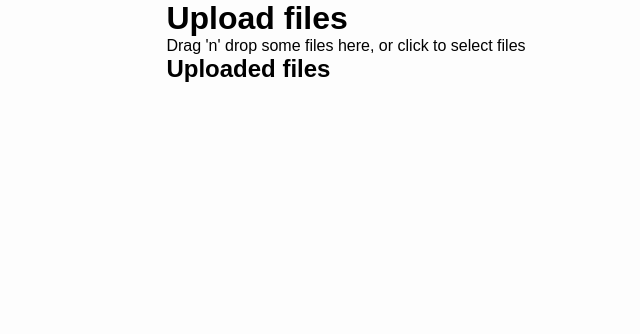
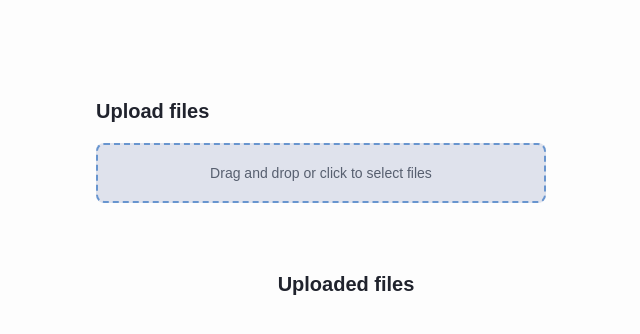
Before and after one commit to tigerabrodi/file-uploader-xstate, a React (Vite) app: page / in a window 1280 px wide. Shown: the top 334 px of the page, without its empty margins (294-934 px from the left). Built offline with nearby package versions, Linux system fonts and the light colour scheme.

Commit message:
refactor: rewrite to css modules

```diff
--- /dev/null
+++ b/src/App.module.css
@@ -0,0 +1,119 @@
+main {
+	width: 100%;
+	height: 100%;
+	display: flex;
+	flex-direction: column;
+	align-items: center;
+}
+
+.dragContainer {
+	display: flex;
+	flex-direction: column;
+	row-gap: 20px;
+	margin-top: 100px;
+
+	h1 {
+		font-size: calc(1rem * 20 / 16);
+		color: var(--colors-neutral--900);
+		font-weight: 700;
+	}
+}
+
+.dropzone {
+	border: 2px dashed var(--colors-primary--500);
+	border-radius: 8px;
+	padding: 20px;
+	display: flex;
+	flex-direction: column;
+	align-items: center;
+	justify-content: center;
+	text-align: center;
+	background-color: var(--colors-neutral--400);
+	transition: border-color 0.2s ease-in-out;
+	max-width: 90%;
+	width: 500px;
+
+	&:hover {
+		border-color: var(--colors-primary--700);
+	}
+
+	p {
+		font-size: calc(1rem * 14 / 16);
+		color: var(--colors-neutral--800);
+	}
+}
+
+.uploadedFilesContainer {
+	display: flex;
+	flex-direction: column;
+	align-items: center;
+	margin-top: 70px;
+	row-gap: 18px;
+
+	h2 {
+		font-size: calc(1rem * 20 / 16);
+		color: var(--colors-neutral--900);
+		font-weight: 700;
+	}
+}
+
+.uploadedFilesList {
+	display: flex;
+	list-style: none;
+	flex-direction: column;
+	row-gap: 16px;
+	width: 600px;
+}
+
+.uploadedFilesListItem {
+	display: flex;
+	align-items: center;
+	column-gap: 8px;
+	width: 100%;
+	padding: 16px;
+	border: 2px solid var(--colors-primary--500);
+	border-radius: 5px;
+}
+
+.fileIcon {
+	width: 34px;
+	path {
+		stroke: var(--colors-primary--900);
+	}
+}
+
+.uploadedFilesListItemContent {
+	display: flex;
+	flex-direction: column;
+	row-gap: 8px;
+}
+
+.uploadedFilesListItemName {
+	font-size: calc(1rem * 14 / 16);
+	color: var(--colors-primary--900);
+	font-weight: 700;
+}
+
+.uploadedFilesListItemProgress {
+	font-size: calc(1rem * 12 / 16);
+	color: var(--colors-primary--600);
+}
+
+.closeButton {
+	margin-left: auto;
+	border-radius: 100%;
+	border: 2px solid var(--colors-danger--500);
+
+		    width: 26px;
+    height: 26px;
+    display: flex;
+    align-items: center;
+    justify-content: center;
+
+	svg {
+		width:  16px;
+		path {
+			fill: var(--colors-danger--600);
+		}
+	}
+}
--- a/src/App.tsx
+++ b/src/App.tsx
@@ -2,6 +2,7 @@ import { useMachine } from '@xstate/react'
 import { useCallback } from 'react'
 import { useDropzone } from 'react-dropzone'
 
+import styles from './App.module.css'
 import { CloseIcon, FileIcon } from './icons'
 import { uploadMachine } from './machines'
 
@@ -19,14 +20,14 @@ function App() {
 
   return (
     <main>
-      <div>
+      <div className={styles.dragContainer}>
         <h1>Upload files</h1>
-        <div {...getRootProps()}>
+        <div {...getRootProps()} className={styles.dropzone}>
           <input {...getInputProps()} />
           <p>
             {isDragActive
-              ? 'Drop the files here ...'
-              : "Drag 'n' drop some files here, or click to select files"}
+              ? 'Drop the files!'
+              : "Drag and drop or click to select files"}
           </p>
         </div>
         {state.matches('failedToGetUploadUrl') && (
@@ -34,22 +35,22 @@ function App() {
         )}
       </div>
 
-      <div>
+      <div className={styles.uploadedFilesContainer}>
         <h2>Uploaded files</h2>
-        <ul>
+        <ul className={styles.uploadedFilesList}>
           {state.context.trackedFiles.map((trackedFile) => (
-            <li key={trackedFile.id}>
-              <FileIcon />
-              <div>
-                <div>
-                  <p>{trackedFile.file.name}</p>
-                  <p>{trackedFile.file.size} bytes</p>
-                </div>
+            <li key={trackedFile.id} className={styles.uploadedFilesListItem}>
+              <FileIcon className={styles.fileIcon} />
+              <div className={styles.uploadedFilesListItemContent}>
+                  <p className={styles.uploadedFilesListItemName}>
+                    {trackedFile.file.name}
+                  </p>
 
-                <p>{trackedFile.state}</p>
-                <p>{trackedFile.progress}%</p>
+                <p className={styles.uploadedFilesListItemProgress}>
+                  {trackedFile.progress}%
+                </p>
               </div>
-              <button aria-label="Cancel upload">
+              <button aria-label="Cancel upload" className={styles.closeButton}>
                 <CloseIcon />
               </button>
             </li>
--- a/src/index.css
+++ b/src/index.css
@@ -47,6 +47,11 @@ body {
   box-sizing: border-box;
   height: 100%;
   width: 100%;
+}
+
+#root {
+  width: 100%;
+  height: 100%;
   display: flex;
   flex-direction: column;
   align-items: center;
```
